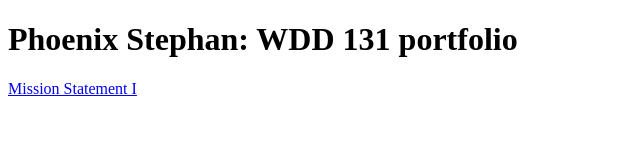
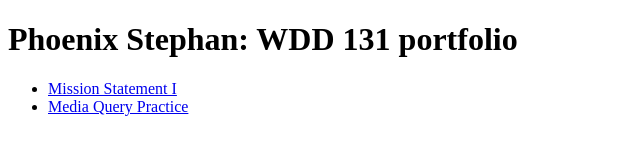
Before and after one commit to Phoenix489/wdd131, a plain HTML site: page index.html in a window 1280 px wide. Shown: the whole page, without its empty margins (0-640 px from the left). Drawn offline with Linux system fonts and the light colour scheme.

Commit message:
Updated portfolio home page

```diff
--- a/index.html
+++ b/index.html
@@ -12,7 +12,10 @@
     <header>
         <h1>Phoenix Stephan: WDD 131 portfolio</h1>
         <nav>
-            <a href="mission/index.html">Mission Statement I</a>
+            <ul>
+                <li><a href="mission/index.html">Mission Statement I</a></li>
+                <li><a href="media-query/media-query.html">Media Query Practice</a></li>
+            </ul>
         </nav>
     </header>
     <main>
--- a/style.css
+++ b/style.css
@@ -0,0 +1,3 @@
+a {
+    padding: 15px;
+}
```
